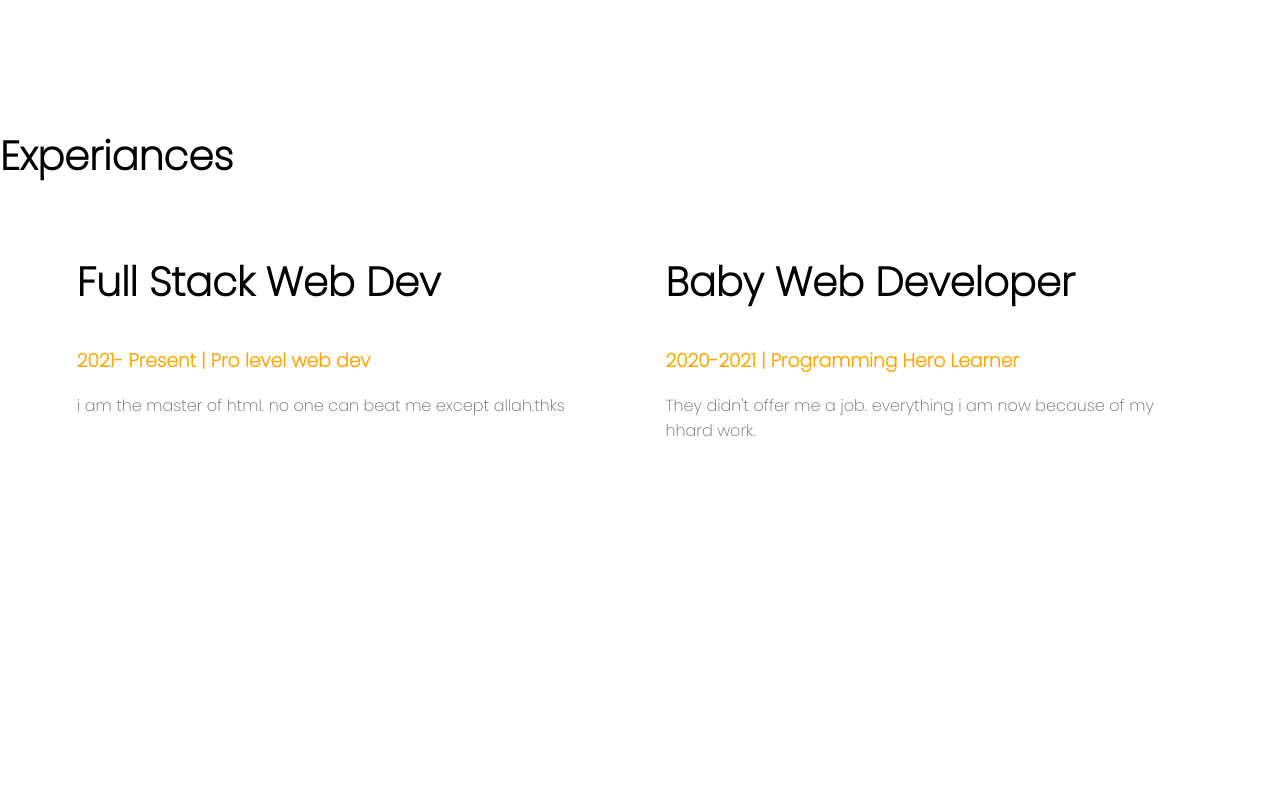
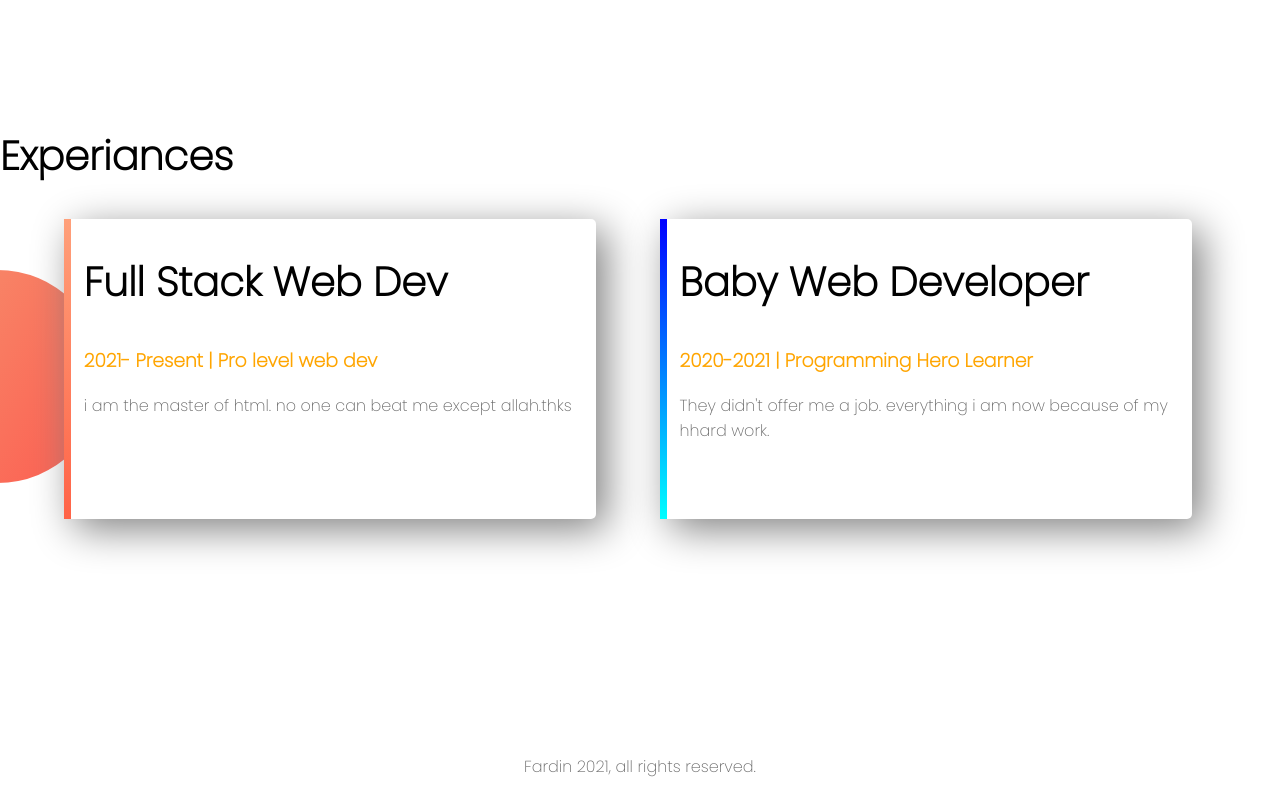
Before and after one commit to fardinrafatbd/web-portfolio, a plain HTML site: page index.html in a window 1280 px wide. Shown: the part 1130-1925 px from the top of the page. Before the commit the page ends 1884 px from the top, so only its background shows below. Drawn offline with Linux system fonts and the light colour scheme.

Commit message:
added many changes.and these changes completed my website

```diff
--- a/index.html
+++ b/index.html
@@ -20,12 +20,12 @@
      <a class="link-button" target="_blank" href="https://www.linkedin.com/in/fardin-rafat-248390200/">HIRE ME</a>
     </div>
     <div class="half-width">
-        <img src="imeges/jhankar.png" alt="">
+        <img src="images/jhankar.png" alt="">
     </div>
   </section>
   <section class="dream-area">
     <div class="half-width">
-      <img src="imeges/jhankar2.png" alt="">
+      <img src="images/jhankar2.png" alt="">
     </div>
     <div class="half-width">
     <h2>Dream Big</h2>
@@ -35,18 +35,21 @@
     </div>
 
   </section>
-  <section>
+  <section class="experience-area">
     <h2>Experiances</h2>
-    <div class="half-width">
+    <div id="full-stack" class="half-width single-experience">
       <h2>Full Stack Web Dev</h2>
       <h3 class="orange-highlight">2021- Present | Pro level web dev</h3>
       <p>i am the master of html. no one can beat me except allah.thks</p>
     </div>
-    <div class="half-width">
+    <div id="baby-web" class="half-width single-experience" >
       <h2>Baby Web Developer</h2>
       <h3 class="orange-highlight">2020-2021 | Programming Hero Learner</h3>
       <p>They didn't offer me a job. everything i am now because of my hhard work.</p>
     </div>
   </section>
+  <footer>
+    <p>Fardin 2021, all rights reserved.</p>
+  </footer>
 </body>
 </html>
--- a/style.css
+++ b/style.css
@@ -26,7 +26,7 @@ body{
   width: 100%;
 }
 .top-banner{
-  background-image: url(imeges/top-banner.png);
+  background-image: url(images/top-banner.png);
   background-repeat: no-repeat;
 }
 section{
@@ -43,7 +43,32 @@ section{
 
 }
 .dream-area{
-  background-image:url(imeges/dream-bg.png);
+  background-image:url(images/dream-bg.png);
   background-repeat: no-repeat;
   background-position: right;
 }
+.single-experience{
+  box-shadow: 10px 10px 40px gray;
+  border-radius: 5px;
+  height: 60%;
+  background-color: white;
+
+}
+.experience-area{
+  background-image: url(images/exp-bg.png);
+  background-repeat: no-repeat;
+  background-position: left ;
+}
+#full-stack{
+  border-left: 7px solid;
+  border-image: linear-gradient(180deg, lightsalmon, tomato);
+  border-image-slice: 1;
+}
+#baby-web{
+  border-left: 7px solid;
+  border-image: linear-gradient(180deg, blue, cyan);
+  border-image-slice: 1;
+}
+footer p{
+  text-align: center;
+}
```
Also changed, not shown: images/dream-bg.png (renamed from imeges/dream-bg.png), images/exp-bg.png (renamed from imeges/exp-bg.png), images/image2.png (renamed from imeges/image2.png), images/jhankar.png (renamed from imeges/jhankar.png), images/jhankar2.png (renamed from imeges/jhankar2.png), images/my-bg.png (renamed from imeges/my-bg.png), images/my-bg2.png (renamed from imeges/my-bg2.png), images/profile1.png (renamed from imeges/profile1.png), images/top-banner.png (renamed from imeges/top-banner.png), 2 other files.
